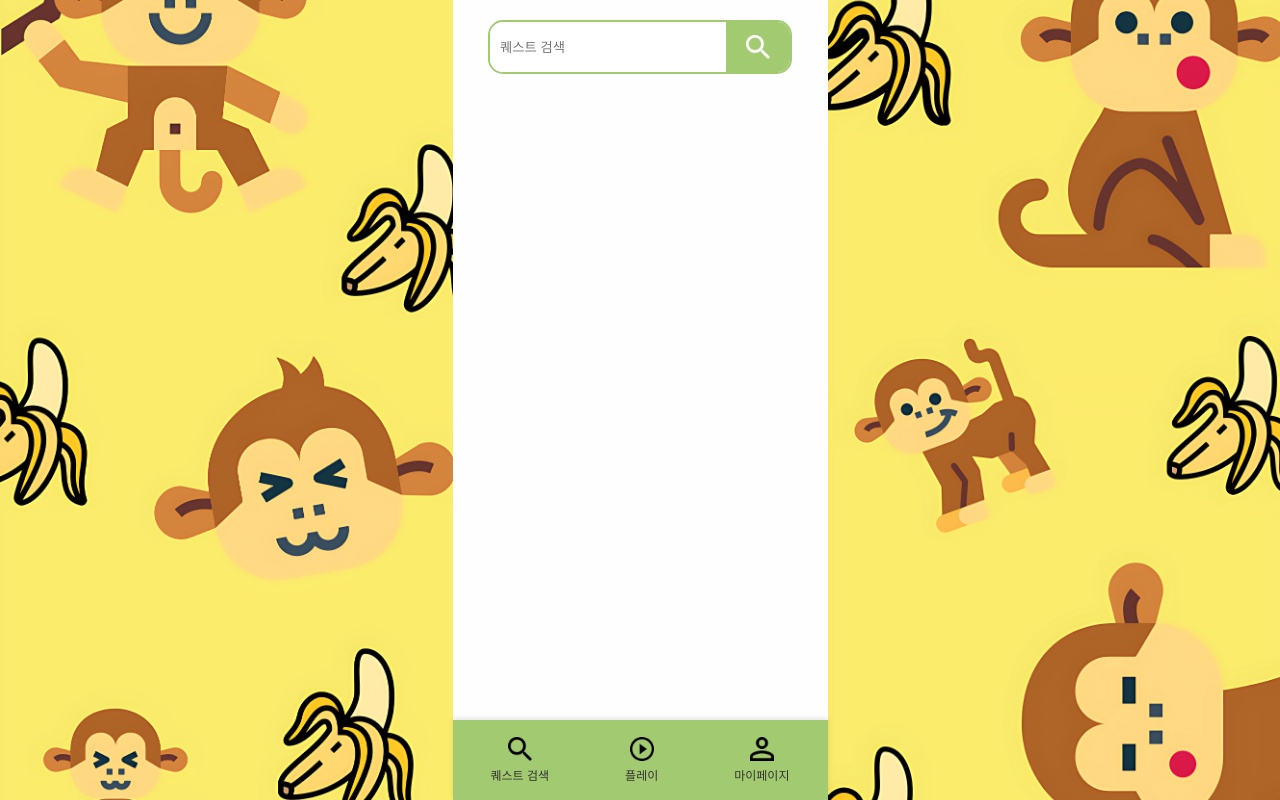
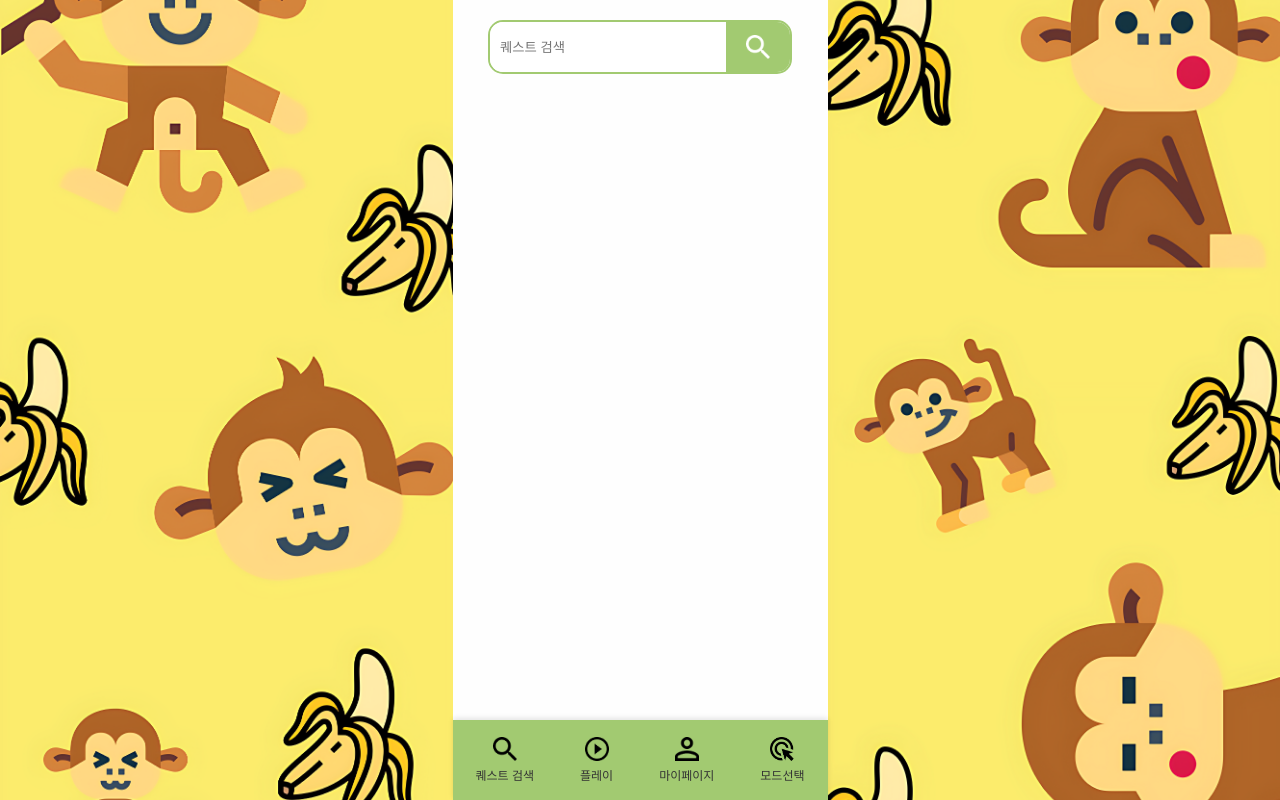
Before and after one commit to binary-is-honam-line/FE, a React (Create React App) app: page /player in a window 1280 px wide. Built offline with nearby package versions, Linux system fonts and the light colour scheme; sample sign-in values are in the browser's storage.

Commit message:
feat: 하단바에 모드선택 추가하기

```diff
--- a/src/Pages/Ai.jsx
+++ b/src/Pages/Ai.jsx
@@ -127,6 +127,10 @@ const Ai = () => {
           <ButtonImage src={`${process.env.PUBLIC_URL}/ai.png`} alt="AI Story" />
           <ButtonLabel>AI 스토리</ButtonLabel>
           <ButtonLabel>작가</ButtonLabel>
+        </BottomButton>
+        <BottomButton onClick={() => navigate('/select')}>
+            <ButtonImage src={`${process.env.PUBLIC_URL}/mode.png`} />
+            <ButtonLabel>모드선택</ButtonLabel>
         </BottomButton>
       </BottomBar>
     </Container>
@@ -316,7 +320,7 @@ const BottomButton = styled.button`
     cursor: pointer;
 
     &:hover {
-        color: #ff6f61;
+        color: #387F39;
     }
 `;
 
--- a/src/Pages/List.jsx
+++ b/src/Pages/List.jsx
@@ -152,6 +152,10 @@ const List = () => {
           <ButtonImage src={`${process.env.PUBLIC_URL}/ai.png`} alt="AI Story" />
           <ButtonLabel>AI 스토리</ButtonLabel>
           <ButtonLabel>작가</ButtonLabel>
+        </BottomButton>
+        <BottomButton onClick={() => navigate('/select')}>
+            <ButtonImage src={`${process.env.PUBLIC_URL}/mode.png`} />
+            <ButtonLabel>모드선택</ButtonLabel>
         </BottomButton>
       </BottomBar>
 
@@ -347,7 +351,7 @@ const BottomButton = styled.button`
   cursor: pointer;
 
   &:hover {
-    color: #ff6f61;
+    color: #387F39;
   }
 `;
 
--- a/src/Pages/Mypage.jsx
+++ b/src/Pages/Mypage.jsx
@@ -45,6 +45,7 @@ const Mypage = () => {
             <ButtonLabel>로그아웃</ButtonLabel>
           </GridButton>
         </ButtonGrid>
+
         <BottomBar>
           <BottomButton onClick={() => navigate('/player')}>
             <ButtonImageBottom
@@ -63,6 +64,10 @@ const Mypage = () => {
               src={`${process.env.PUBLIC_URL}/mypage.png`}
             />
             <ButtonLabelBottom>마이페이지</ButtonLabelBottom>
+          </BottomButton>
+          <BottomButton onClick={() => navigate('/select')}>
+            <ButtonImageBottom src={`${process.env.PUBLIC_URL}/mode.png`} />
+            <ButtonLabelBottom>모드선택</ButtonLabelBottom>
           </BottomButton>
         </BottomBar>
       </AppWrapper>
--- a/src/Pages/PlayerMode.jsx
+++ b/src/Pages/PlayerMode.jsx
@@ -37,23 +37,24 @@ const PlayerMode = () => {
           <BottomButton onClick={() => navigate('/player')}>
             <ButtonImage
               src={`${process.env.PUBLIC_URL}/search.png`}
-              alt="Story Search"
             />
             <ButtonLabel>퀘스트 검색</ButtonLabel>
           </BottomButton>
           <BottomButton onClick={() => navigate('/play')}>
             <ButtonImage
               src={`${process.env.PUBLIC_URL}/play.png`}
-              alt="Play"
             />
             <ButtonLabel>플레이</ButtonLabel>
           </BottomButton>
           <BottomButton onClick={() => navigate('/mypage')}>
             <ButtonImage
               src={`${process.env.PUBLIC_URL}/mypage.png`}
-              alt="My Page"
             />
             <ButtonLabel>마이페이지</ButtonLabel>
+          </BottomButton>
+          <BottomButton onClick={() => navigate('/select')}>
+            <ButtonImage src={`${process.env.PUBLIC_URL}/mode.png`} />
+            <ButtonLabel>모드선택</ButtonLabel>
           </BottomButton>
         </BottomBar>
       </AppWrapper>
@@ -167,7 +168,7 @@ const BottomButton = styled.button`
   cursor: pointer;
 
   &:hover {
-    color: #ff6f61;
+    color: #387F39;
   }
 `;
 
--- a/src/Pages/Search.jsx
+++ b/src/Pages/Search.jsx
@@ -254,9 +254,13 @@ const Search = () => {
             <ButtonLabel>스테이지 목록</ButtonLabel>
           </BottomButton>
           <BottomButton onClick={() => navigate(`/ai/${questId}`)}>
-            <ButtonImage src={`${process.env.PUBLIC_URL}/ai.png`} alt="AI Story" />
+            <ButtonImage src={`${process.env.PUBLIC_URL}/ai.png`} />
             <ButtonLabel>AI 스토리</ButtonLabel>
             <ButtonLabel>작가</ButtonLabel>
+          </BottomButton>
+          <BottomButton onClick={() => navigate('/select')}>
+            <ButtonImage src={`${process.env.PUBLIC_URL}/mode.png`} />
+            <ButtonLabel>모드선택</ButtonLabel>
           </BottomButton>
         </BottomBar>
 
@@ -396,7 +400,7 @@ const BottomButton = styled.button`
   cursor: pointer;
 
   &:hover {
-    color: #ff6f61;
+    color: #387F39;
   }
 `;
 
--- a/src/Pages/Stage.jsx
+++ b/src/Pages/Stage.jsx
@@ -124,6 +124,10 @@ const Stage = () => {
           <ButtonImage src={`${process.env.PUBLIC_URL}/ai.png`} alt="AI Story" />
           <ButtonLabel>AI 스토리</ButtonLabel>
           <ButtonLabel>작가</ButtonLabel>
+        </BottomButton>
+        <BottomButton onClick={() => navigate('/select')}>
+            <ButtonImage src={`${process.env.PUBLIC_URL}/mode.png`} />
+            <ButtonLabel>모드선택</ButtonLabel>
         </BottomButton>
       </BottomBar>
     </Container>
@@ -305,7 +309,7 @@ const BottomButton = styled.button`
     cursor: pointer;
 
     &:hover {
-        color: #ff6f61;
+        color: #387F39;
     }
 `;
 
```
Also changed, not shown: public/mode.png (added).
